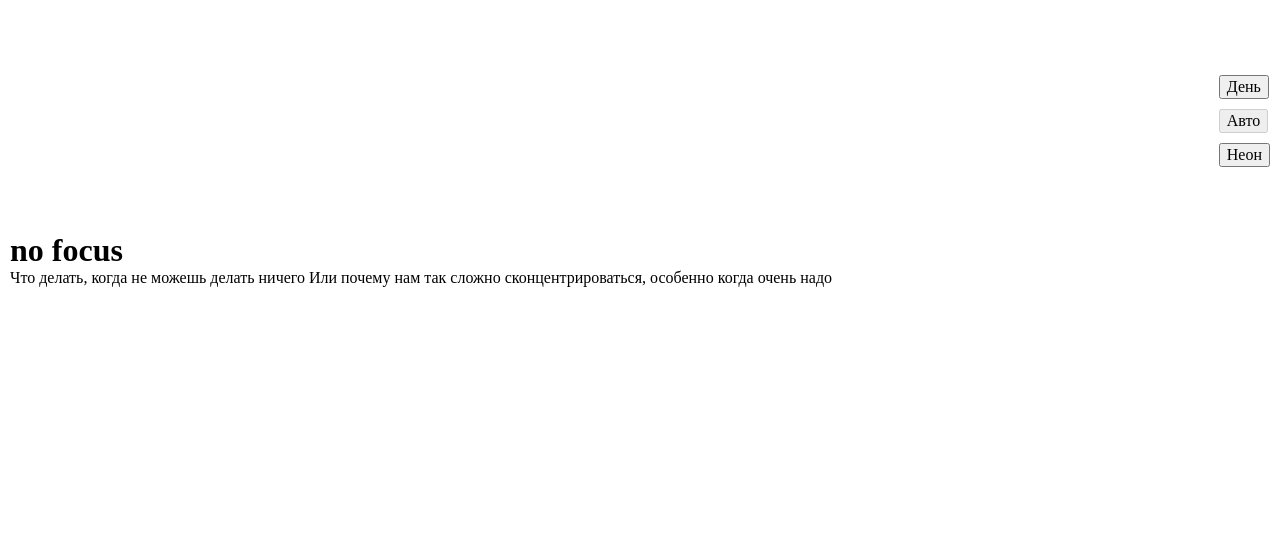
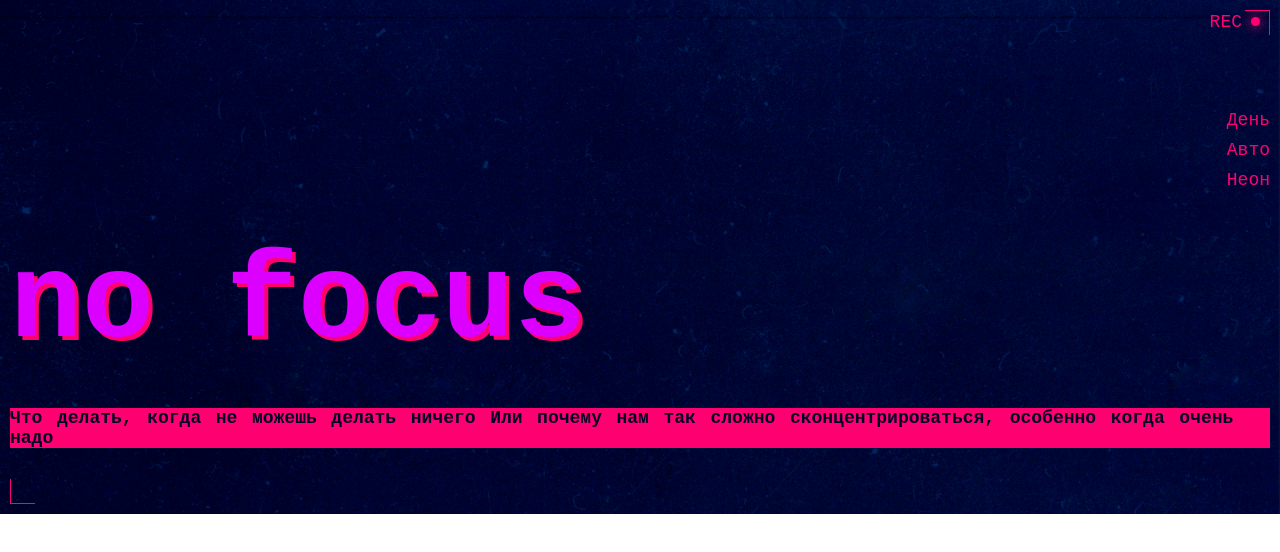
Before and after one commit to UnaHermosa/slozhno-sosredotochitsya, a plain HTML site: page index.html in a window 1280 px wide. Drawn offline with Linux system fonts and the light colour scheme.

Commit message:
Вёрстка шапки на мобильном закончена

```diff
--- a/index.html
+++ b/index.html
@@ -8,6 +8,7 @@
   <meta name="color-scheme" content="dark light">
   <title>Сложно сосредоточиться</title>
   <link rel="icon" href="./images/favicon.ico" sizes="any">
+  <link rel="apple-touch-icon" href="./images/mobile-icon.png">
   <link rel="icon" href="./images/favicon.svg" type="image/svg+xml">
   <link rel="stylesheet" href="./styles/variables.css">
   <link rel="stylesheet" href="./styles/globals.css">
@@ -18,6 +19,8 @@
 
 <body class="page">
   <header class="header decorated-zone">
+    <div class="header__wrapper content-section">
+      <span class="header-decor" aria-hidden="true">rec</span>
       <nav class="header__theme-menu">
         <ul class="header__theme-menu-list">
           <li class="header__theme-menu-item">
@@ -45,6 +48,7 @@
         Что делать, когда не можешь делать ничего
         Или почему нам так сложно сконцентрироваться, особенно когда очень надо
       </p>
+    </div>
   </header>
   <script src="./scripts/script.js"></script>
 </body>
--- a/styles/globals.css
+++ b/styles/globals.css
@@ -10,6 +10,9 @@ body {
   min-inline-size: 375px;
   max-inline-size: 1440px;
   margin: 0 auto;
+  font-family: 'IBM Plex mono', monospace;
+  font-size: 18px;
+  font-weight: 400;
 }
 
 h1,
--- a/styles/style.css
+++ b/styles/style.css
@@ -1,10 +1,63 @@
-.page {
-  padding: 0 var(--page-padding);
+.content-section {
+  padding-inline-start: var(--page-padding);
+  padding-inline-end: var(--page-padding);
 }
 
 .header {
+  position: relative;
+  padding: var(--page-padding) 0 66px;
+  background-image: url(../images/cover-image-dark.png);
+  background-position: 49% 0;
+  background-repeat: no-repeat;
+  background-size: cover;
+}
+
+.header::before {
+  position: absolute;
+  content: '';
+  top: 10px;
+  right: 10px;
+  width: 25px;
+  height: 25px;
+  border-inline-end: 1px solid var(--accent-color);
+  border-block-start: 1px solid var(--accent-color);
+}
+
+.header::after {
+  position: absolute;
+  content: '';
+  bottom: 10px;
+  left: 10px;
+  height: 25px;
+  width: 25px;
+  border-inline-start: 1px solid var(--accent-color);
+  border-block-end: 1px solid var(--accent-color);
+}
+
+.header__wrapper {
   display: grid;
   grid-template-rows: repeat(3, min-content);
+}
+
+.header-decor {
+  position: relative;
+  margin-inline-start: auto;
+  padding-inline-end: 28px;
+  line-height: 1.38em;
+  text-transform: uppercase;
+  color: var(--accent-color);
+}
+
+.header-decor::after {
+  position: absolute;
+  content: '';
+  width: 9px;
+  height: 9px;
+  top: 7px;
+  right: 10px;
+  border-radius: 50%;
+  background-color:  var(--accent-color);
+  box-shadow: 0 0 11px var(--accent-color);
 }
 
 .header__theme-menu {
@@ -14,9 +67,31 @@
 .header__theme-menu-list {
   display: grid;
   justify-content: end;
-  gap: 10px;
+  gap: var(--page-padding);
   margin: 0;
   padding: 0;
   padding-block-end: 65px;
   list-style: none;
+  color: var(--accent-color);
 }
+
+.header__theme-menu-button {
+  padding: 0;
+  background-color: transparent;
+  border: none;
+}
+
+.header__title {
+  margin-block-end: 55px;
+  font-size: clamp(7.25rem, 7.0115rem + 1.0178vw, 7.5rem);
+  line-height: 82.5%;
+  color: var(--title-color);
+  text-shadow: 4px 4px 0 var(--accent-color);
+}
+
+.header__text {
+  font-weight: 700;
+  word-spacing: 0.21em;
+  color: var(--bg-color);
+  background-color: var(--accent-color);
+}
--- a/styles/variables.css
+++ b/styles/variables.css
@@ -1,6 +1,7 @@
 :root {
   --bg-color: #000028;
   --accent-color: #ff0070;
+  --title-color: #db00ff;
   --text-color: #f1b2ce;
   --main-fontsize: 18px;
 
```
Lines whose indentation alone changed are shown as unchanged.
